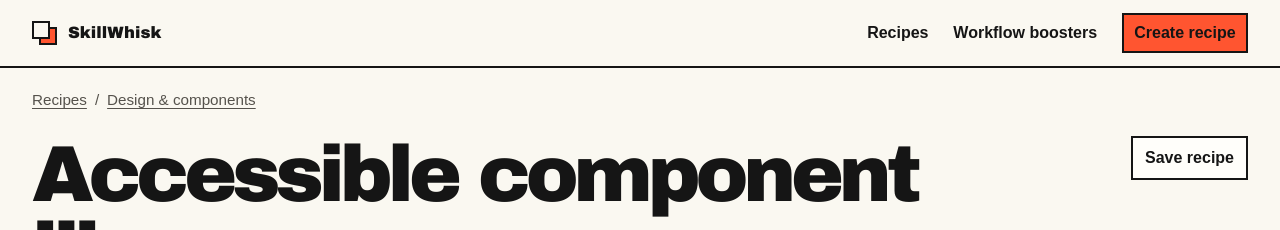
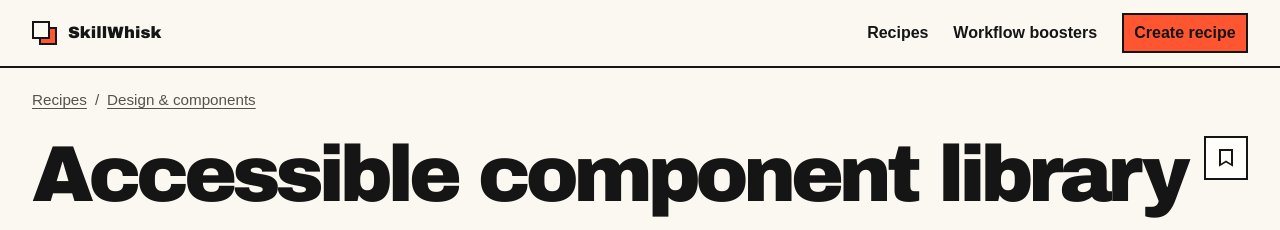
Before and after one commit to PavanSargar/skillwhisk, a Next.js app: page /recipes/accessible-component-library in a window 1280 px wide. Shown: the top 230 px of the page. Built offline with nearby package versions, Linux system fonts and the light colour scheme; no server answers; a web font is replaced by a local one.

Commit message:
fix: use bookmark icons for saved recipes

```diff
--- a/app/components/catalog-browser.tsx
+++ b/app/components/catalog-browser.tsx
@@ -84,6 +84,7 @@ export function CatalogBrowser({ groups }: { groups: CatalogGroup[] }) {
         <p role="status">{count} {count === 1 ? "recipe" : "recipes"}</p>
         {(category !== "all" || query || savedOnly) && <button className="plain-button" type="button" onClick={resetFilters}>Clear filters</button>}
         <button className="saved-filter" type="button" aria-pressed={savedOnly} onClick={() => setSavedOnly(!savedOnly)}>
+          <span className="bookmark-icon" aria-hidden="true" />
           Saved recipes
         </button>
       </div>
--- a/app/components/recipe-utilities.tsx
+++ b/app/components/recipe-utilities.tsx
@@ -1,5 +1,6 @@
 "use client";
 
+import * as Tooltip from "@radix-ui/react-tooltip";
 import { useState } from "react";
 import { skillFiles } from "@/lib/catalog/skill-export";
 import type { PromptRecipe, PromptSettings } from "@/lib/catalog/prompt";
@@ -10,10 +11,19 @@ export function SaveRecipeButton({ slug }: { slug: string }) {
   const { favorites, toggleFavorite } = useFavoriteRecipes();
   const saved = favorites.includes(slug);
   return (
-    <button type="button" className="button secondary-button save-recipe" aria-pressed={saved} onClick={() => toggleFavorite(slug)}>
-      {saved && <span className="check-icon" aria-hidden="true" />}
-      Save recipe
-    </button>
+    <Tooltip.Root>
+      <Tooltip.Trigger asChild>
+        <button type="button" className="button secondary-button save-recipe" aria-label="Save recipe"
+          aria-pressed={saved} onClick={() => toggleFavorite(slug)}>
+          <span className="bookmark-icon" aria-hidden="true" />
+        </button>
+      </Tooltip.Trigger>
+      <Tooltip.Portal>
+        <Tooltip.Content className="style-tooltip bookmark-tooltip" sideOffset={6}>
+          Save recipe
+        </Tooltip.Content>
+      </Tooltip.Portal>
+    </Tooltip.Root>
   );
 }
 
--- a/app/globals.css
+++ b/app/globals.css
@@ -252,6 +252,9 @@ a:hover { text-decoration-thickness: 2px; }
 .agent-filter .select-control { flex: 1; }
 .catalog-status { display: flex; flex-wrap: wrap; min-height: 3rem; align-items: center; gap: 0.45rem 1rem; color: var(--secondary); }
 .saved-filter {
+  display: inline-flex;
+  align-items: center;
+  gap: 0.4rem;
   margin-left: auto;
   padding: 0.3rem 0.55rem;
   border: var(--rule);
@@ -402,7 +405,24 @@ a:hover { text-decoration-thickness: 2px; }
 .recipe-intro p, .missing-page p { margin-top: 0.65rem; max-width: 44rem; color: var(--secondary); font-size: 1.15rem; }
 .recipe-heading { display: flex; justify-content: space-between; align-items: flex-start; gap: 0.85rem 1rem; }
 .recipe-heading > div { min-width: 0; }
-.save-recipe { flex: none; }
+.save-recipe { flex: none; width: 2.75rem; padding: 0; }
+.bookmark-icon {
+  position: relative;
+  width: 0.9rem;
+  height: 1.13rem;
+  background: currentColor;
+  clip-path: polygon(0 0, 100% 0, 100% 100%, 50% 77%, 0 100%);
+}
+.bookmark-icon::after {
+  content: "";
+  position: absolute;
+  inset: 2px 2px 3px;
+  background: var(--white);
+  clip-path: inherit;
+}
+.save-recipe[aria-pressed="true"] .bookmark-icon::after,
+.saved-filter[aria-pressed="true"] .bookmark-icon::after { display: none; }
+.bookmark-tooltip { width: auto; }
 .recipe-overview {
   display: grid;
   grid-template-columns: repeat(2, minmax(0, 1fr));
@@ -555,5 +575,7 @@ textarea { display: block; padding: 0.55rem 0.65rem; resize: vertical; }
 
 @media (forced-colors: active) {
   .button, .group-heading, .resource-chip, .role-badge { border: 2px solid ButtonText; }
+  .bookmark-icon { forced-color-adjust: none; background: ButtonText; }
+  .bookmark-icon::after { background: ButtonFace; }
   :focus-visible { outline-color: Highlight; }
 }
```
Also changed, not shown: 1 other file (tests, documents, lock files or other folders).
